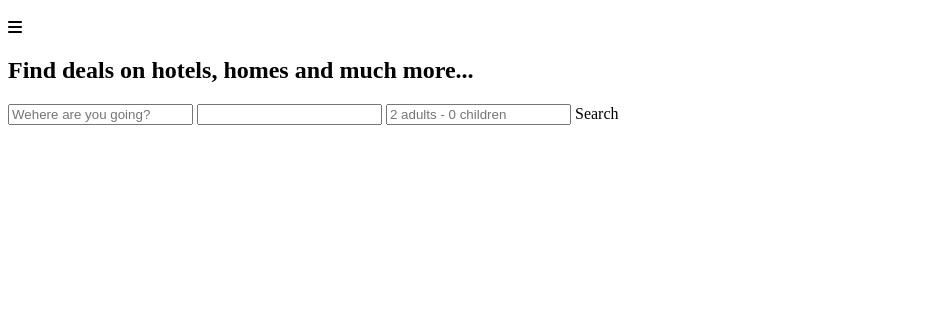
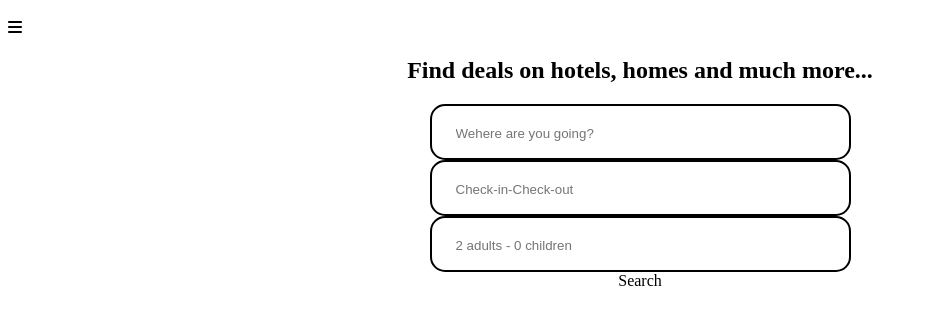
Before and after one commit to Ivangg88/202207-w1chwe-andrea-martinez-ivan-garcia, a website: page index.html in a window 1280 px wide. Shown: the part 61-386 px from the top of the page, without its empty margins (0-927 px from the left). Drawn offline with Linux system fonts and the light colour scheme.

Commit message:
added styles to inputs

```diff
--- a/index.html
+++ b/index.html
@@ -33,7 +33,7 @@
       <input
         type="text"
         class="find-box__input"
-        placehoolder="Check-in-Check-out"
+        placeholder="Check-in-Check-out"
       />
       <input
         type="text"
--- a/sass/partials/_find-box.scss
+++ b/sass/partials/_find-box.scss
@@ -1,15 +1,22 @@
-@use "/sass/variables/colors";
+@use "../variables/colors";
 
 .find-box {
-  .find-box__input {
-    display: inherit;
-    position: absolute;
-    left: 0%;
-    right: 0%;
-    top: 0%;
-    bottom: -1.82%;
-    background: colors.$background-inputs;
-    border: 2px solid #14142b;
-    border-radius: 16px;
-  }
+  display: flex;
+  flex-direction: column;
+  align-items: center;
+  margin: 0 auto;
 }
+
+.find-box__title {
+  display: inline-block;
+}
+
+.find-box__input {
+  box-sizing: border-box;
+  display: inline-block;
+  border: 2px solid black;
+  border-radius: 15px;
+  width: 421px;
+  height: 56px;
+  padding: 16px 207px 12px 24px;
+}
--- a/sass/style.scss
+++ b/sass/style.scss
@@ -1,2 +1,3 @@
 @use "variables/colors";
 @use "variables/fonts";
+@use "partials/find-box";
```
Also changed, not shown: css/style.css, 1 other file.
